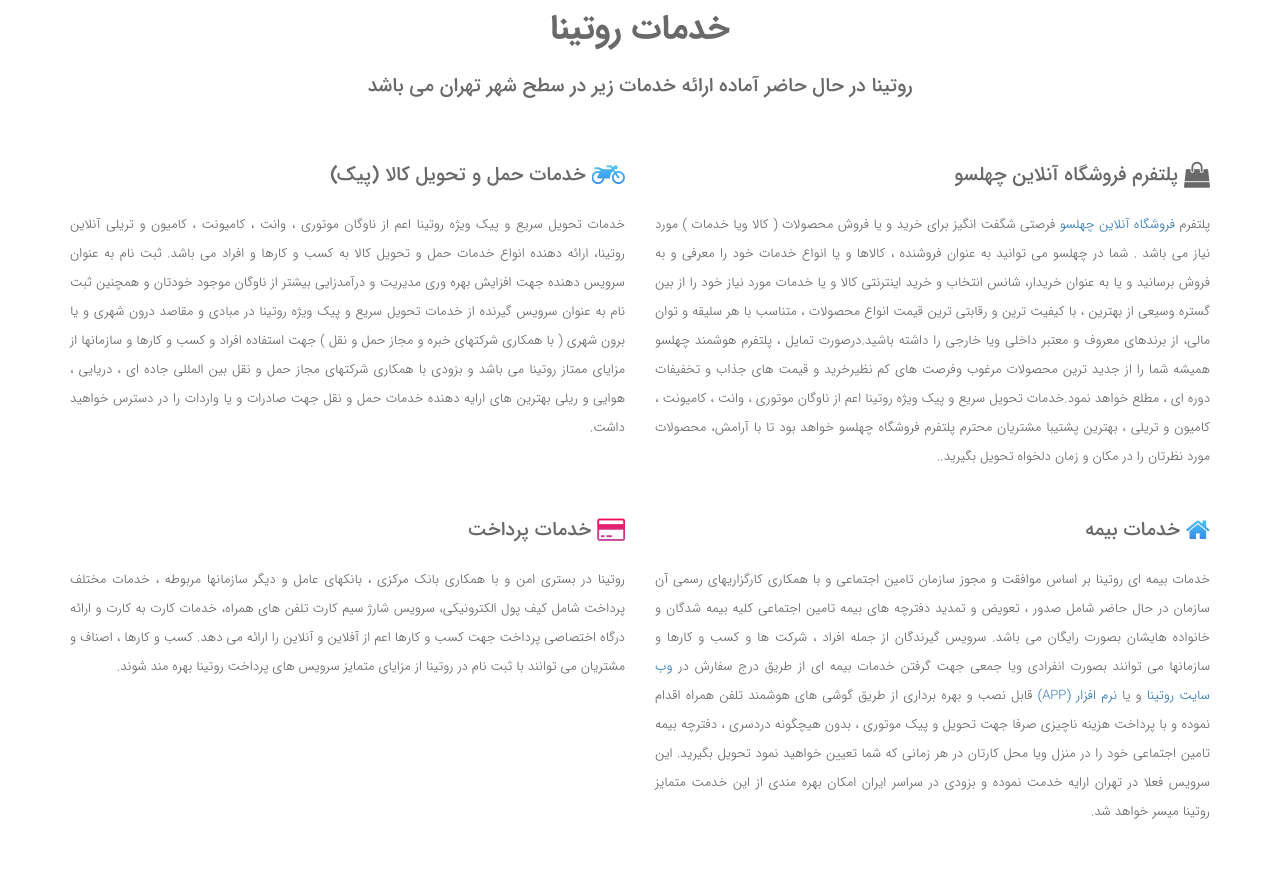
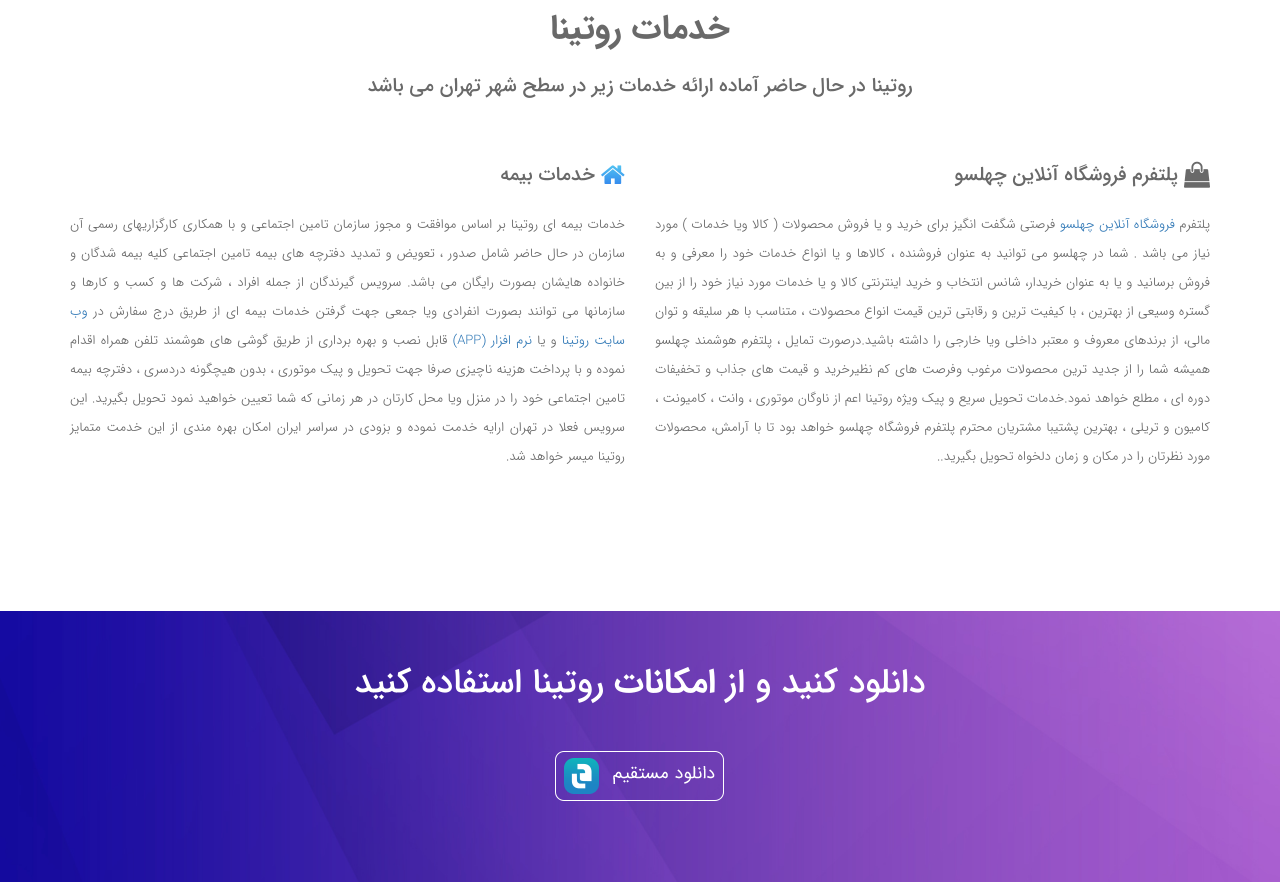
Before and after one commit to raminrzdh/Routina-web-app, a plain HTML site: page index.html in a window 1280 px wide. Shown: the part 998-1880 px from the top of the page. Drawn offline with Linux system fonts and the light colour scheme.

Commit message:
for namad

```diff
--- a/index.html
+++ b/index.html
@@ -237,7 +237,7 @@
           <div class="col-sm-12 col-xs-12 text-right rtl ">
             <div class="row">
 
-              <div class="col-lg-6">
+              <!-- <div class="col-lg-6">
                 <div class="single-feature ">
                   <h3>
                     <i class="fa fa-motorcycle icon-blue-gradient fa-lg"></i>
@@ -245,6 +245,17 @@
                   </h3>
                   <p class="text-justify">
 خدمات تحویل سریع و پیک ویژه روتینا  اعم از ناوگان موتوری ، وانت ، کامیونت ، کامیون و تریلی آنلاین روتینا، ارائه دهنده انواع خدمات حمل و تحویل کالا به کسب و کارها و افراد می باشد. ثبت نام به عنوان سرویس دهنده  جهت  افزایش بهره وری مدیریت و درآمدزایی بیشتر از ناوگان موجود  خودتان و همچنین ثبت نام به عنوان سرویس گیرنده از خدمات تحویل سریع و پیک ویژه روتینا  در مبادی و مقاصد درون شهری و یا برون شهری ( با همکاری شرکتهای خبره و مجاز حمل و نقل ) جهت استفاده افراد و کسب و کارها  و سازمانها از مزایای ممتاز روتینا می باشد و بزودی با همکاری شرکتهای مجاز حمل و نقل بین المللی جاده ای ، دریایی ، هوایی و ریلی بهترین های ارایه دهنده خدمات حمل و نقل جهت صادرات و یا واردات را در دسترس خواهید داشت.
+                  </p>
+                </div>
+              </div> -->
+              <div class="col-lg-6">
+                <div class="single-feature">
+                  <h3>
+                    <i class="fa fa-home icon-blue-gradient fa-lg"></i> خدمات
+                    بیمه
+                  </h3>
+                  <p class="text-justify">
+                    خدمات بیمه ای روتینا  بر اساس موافقت و مجوز سازمان تامین اجتماعی و با همکاری کارگزاریهای  رسمی آن سازمان در حال حاضر شامل صدور ، تعویض و تمدید دفترچه های بیمه تامین اجتماعی کلیه بیمه شدگان و خانواده هایشان بصورت رایگان می باشد. سرویس گیرندگان از جمله افراد ، شرکت ها و کسب و کارها  و سازمانها می توانند بصورت انفرادی ویا جمعی جهت گرفتن خدمات بیمه ای  از طریق درج سفارش در <a href="https://routina.app/app">وب سایت  روتینا </a> و  یا <a href="#download" data-scroll-nav="2">نرم افزار (APP) </a> قابل نصب و بهره برداری از طریق گوشی های هوشمند تلفن همراه  اقدام نموده و با پرداخت هزینه ناچیزی صرفا جهت تحویل و پیک موتوری ، بدون هیچگونه دردسری ، دفترچه بیمه تامین اجتماعی خود را در منزل ویا محل کارتان در هر زمانی که شما تعیین خواهید نمود تحویل بگیرید. این سرویس فعلا در تهران ارایه خدمت نموده و بزودی در سراسر ایران امکان بهره مندی از این خدمت متمایز روتینا میسر خواهد شد.
                   </p>
                 </div>
               </div>
@@ -261,10 +272,11 @@
                   </p>
                 </div>
               </div>
+
             </div>
             <div class="row" data-scroll-index="5">
 
-              <div class="col-lg-6">
+              <!-- <div class="col-lg-6">
                 <div class="single-feature ">
                   <h3>
                     <i class="fa fa-credit-card fa-lg icon-red-gradient"></i>
@@ -274,18 +286,8 @@
 روتینا در بستری امن  و با همکاری بانک مرکزی ، بانکهای عامل و دیگر سازمانها مربوطه ، خدمات مختلف پرداخت شامل کیف پول الکترونیکی، سرویس شارژ سیم کارت تلفن های همراه، خدمات کارت به کارت و ارائه درگاه اختصاصی پرداخت جهت کسب و کارها اعم از آفلاین و آنلاین  را ارائه می دهد. کسب و کارها ، اصناف و مشتریان می توانند با ثبت نام در روتینا از مزایای متمایز  سرویس های پرداخت روتینا بهره مند شوند.
  </p>
                 </div>
-              </div>
-			     <div class="col-lg-6">
-                <div class="single-feature">
-                  <h3>
-                    <i class="fa fa-home icon-blue-gradient fa-lg"></i> خدمات
-                    بیمه
-                  </h3>
-                  <p class="text-justify">
-                    خدمات بیمه ای روتینا  بر اساس موافقت و مجوز سازمان تامین اجتماعی و با همکاری کارگزاریهای  رسمی آن سازمان در حال حاضر شامل صدور ، تعویض و تمدید دفترچه های بیمه تامین اجتماعی کلیه بیمه شدگان و خانواده هایشان بصورت رایگان می باشد. سرویس گیرندگان از جمله افراد ، شرکت ها و کسب و کارها  و سازمانها می توانند بصورت انفرادی ویا جمعی جهت گرفتن خدمات بیمه ای  از طریق درج سفارش در <a href="https://routina.app/app">وب سایت  روتینا </a> و  یا <a href="#download" data-scroll-nav="2">نرم افزار (APP) </a> قابل نصب و بهره برداری از طریق گوشی های هوشمند تلفن همراه  اقدام نموده و با پرداخت هزینه ناچیزی صرفا جهت تحویل و پیک موتوری ، بدون هیچگونه دردسری ، دفترچه بیمه تامین اجتماعی خود را در منزل ویا محل کارتان در هر زمانی که شما تعیین خواهید نمود تحویل بگیرید. این سرویس فعلا در تهران ارایه خدمت نموده و بزودی در سراسر ایران امکان بهره مندی از این خدمت متمایز روتینا میسر خواهد شد.
-                  </p>
-                </div>
-              </div>
+              </div> -->
+
             </div>
           </div>
         </div>
@@ -391,7 +393,7 @@
     <!-- End Feature Two -->
 
     <!-- About -->
-    <section
+    <!-- <section
       class="about section-padding section-grey"
       id="about"
       style="padding-top:110px;"
@@ -460,7 +462,7 @@
 
 
       </div>
-    </section>
+    </section> -->
 
     <section
       class="contact"
```
Also changed, not shown: about.html (+2 -2 lines).
